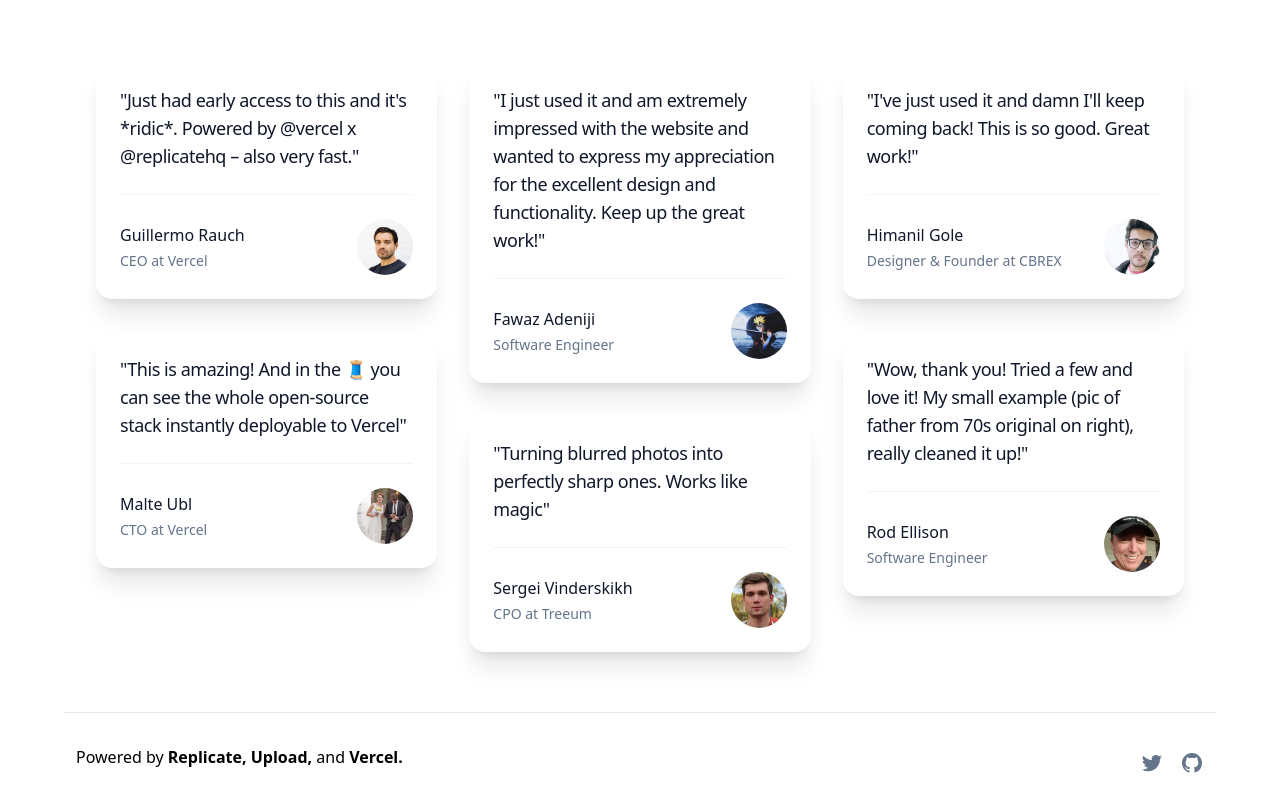
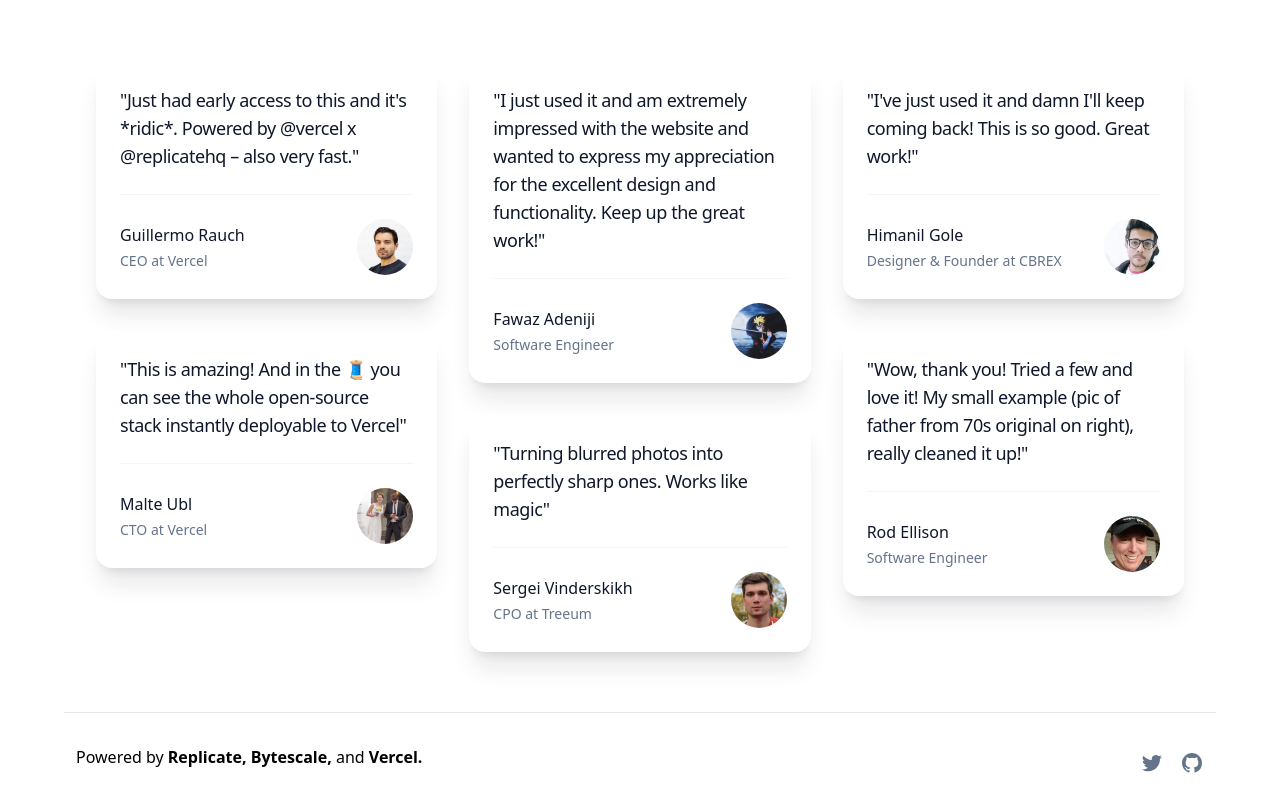
Before and after one commit to tramslegend/restorePhotos, a Next.js app: page / in a window 1280 px wide. Shown: the part 1296-2096 px from the top of the page. Built offline with nearby package versions, Linux system fonts and the light colour scheme.

Commit message:
Update links from Upload.io -> Bytescale (rebrand)

```diff
--- a/components/Footer.tsx
+++ b/components/Footer.tsx
@@ -13,11 +13,11 @@ export default function Footer() {
           Replicate,{" "}
         </a>
         <a
-          href="https://upload.io"
+          href="https://www.bytescale.com/"
           target="_blank"
           className="font-bold transition hover:text-black/50"
         >
-          Upload,{" "}
+          Bytescale,{" "}
         </a>
         and{" "}
         <a
```
Also changed, not shown: 1 other file (tests, documents, lock files or other folders).
